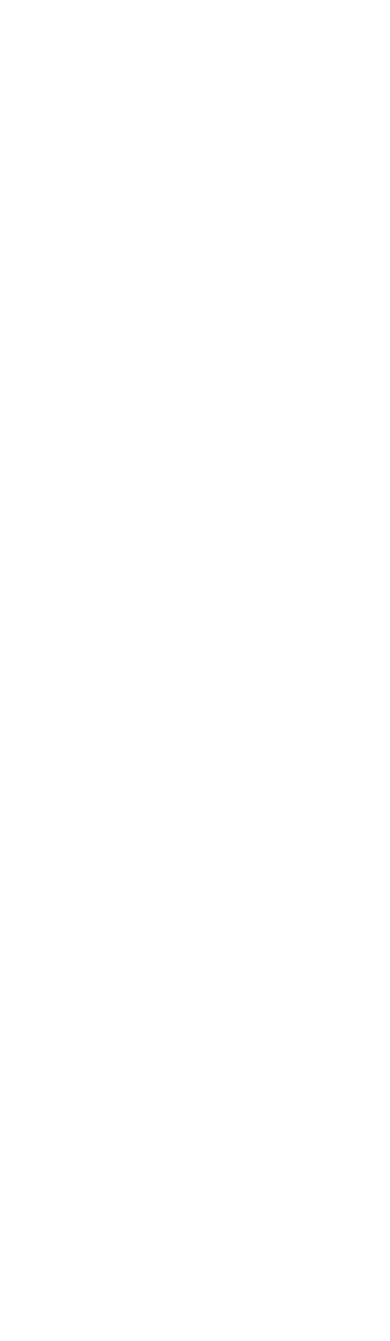
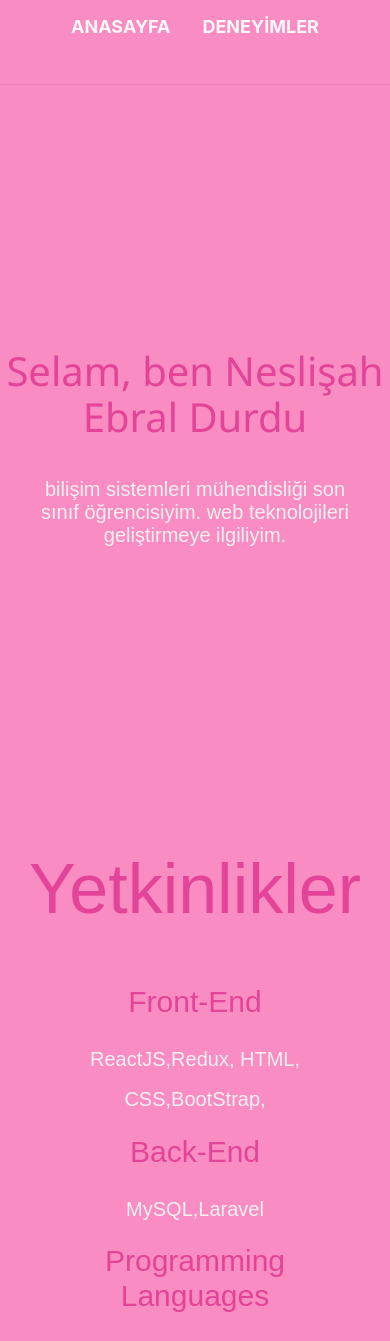
Before and after one commit to nesli10/portfolio, a React (Create React App) app: page / in a window 390 px wide. Shown: the top 1341 px of the page. Before the commit the page ends 844 px from the top, so only its background shows below. Built offline with nearby package versions, Linux system fonts and the light colour scheme.

Commit message:
new update

```diff
--- a/package.json
+++ b/package.json
@@ -6,8 +6,11 @@
     "@testing-library/jest-dom": "^5.16.5",
     "@testing-library/react": "^13.4.0",
     "@testing-library/user-event": "^13.5.0",
+    "antd": "^5.3.0",
     "react": "^18.2.0",
     "react-dom": "^18.2.0",
+    "react-helmet": "^6.1.0",
+    "react-router-dom": "^6.8.2",
     "react-scripts": "5.0.1",
     "web-vitals": "^2.1.4"
   },
--- a/src/App.css
+++ b/src/App.css
@@ -1,38 +1,143 @@
-.App {
-  text-align: center;
+
+.navbar {
+    height: 85px;
+    justify-content: center;
+    background-color: #f98cc2;
+    }
+    .navbaritem{
+      display: flex;
+      align-items: center;
+      justify-content: center;
+      padding-top: 1%;
+    }
+    .navbarlink{
+      color: rgb(248, 247, 247) !important;
+      font-weight: bold ;
+      font-size: large;
+    }
+     .ant-menu-item::after, .ant-menu-submenu::after {
+        border: none !important;
+    }
+    .ant-menu-item-selected {
+      color: #09090a !important;
+    }
+    /* footer css başlangıç*/
+.footer {
+   width: 100% ;
+   height: 250px;
+   background: #f98cc2;
+   display: flex ;
+   justify-content: center;
+   align-items: center ;
+   flex-direction: column ;
+   padding-top: 10px ;
+
  }
 
-.App-logo {
-  height: 40vmin;
-  pointer-events: none;
+ .socialMedia svg {
+   color: white;
+   margin: 20px ;
+   font-size: 70px;
+   cursor: pointer;
  }
 
-@media (prefers-reduced-motion: no-preference) {
-  .App-logo {
-    animation: App-logo-spin infinite 20s linear;
-  }
-}
-
-.App-header {
-  background-color: #282c34;
-  min-height: 100vh;
-  display: flex;
-  flex-direction: column;
-  align-items: center;
-  justify-content: center;
-  font-size: calc(10px + 2vmin);
+ .footer p {
    color: white;
  }
 
-.App-link {
-  color: #61dafb;
+ @media only screen and (max-width: 600px) {
+   .footer svg {
+     font-size: 50px ;
+   }
+ }
+ .iconbtn{
+   margin: 5rem;
+   right: 2rem;
+
+ }
+ /* footer css bitiş */
+ .home {
+   width: 100%;
+   align-items: center;
+   font-family: "Arial", sans-serif;
+   background-color: #f98cc2;
  }
 
-@keyframes App-logo-spin {
-  from {
-    transform: rotate(0deg);
+ .about {
+   width: 100%;
+   height: calc(100vh - 100px);
+   display: flex;
+   flex-direction: column;
+   justify-content: center;
+   align-items: center;
+   text-align: center;
+   background-color: #f98cc2;
+   color: #f0f0f0;
  }
-  to {
-    transform: rotate(360deg);
+
+ .about h2 {
+   font-family: "Segoe UI", Tahoma, Geneva, Verdana, sans-serif;
+   font-size: 80px;
+   color: #e34497;
+   height: 50px;
+   margin-bottom: 70px;
+ }
+
+ .about .prompt {
+   width: 40%;
+   font-size: 30px;
+ }
+ .prompt svg {
+   font-size: 60px;
+   margin: 5px;
+   color: white;
+ }
+ .skills {
+  font-size: 35px;
+  width: 100%;
+  display: flex;
+  justify-content: center;
+  flex-direction: column;
+  align-items: center;
+  padding-top: 20px;
+}
+
+.skills h1 {
+  color: #e34497;
+}
+
+.skills .list {
+  list-style: none;
+  width: 60%;
+  color: #f0f0f0;
+}
+
+.list span {
+  font-size: 20px;
+}
+.skills h2{
+  margin-top: 20px;
+  color: #e34497;
+}
+@media only screen and (max-width: 600px) {
+  .about h2 {
+    font-size: 40px;
+  }
+
+  .about .prompt {
+    margin-top: 10px;
+    font-size: 20px;
+    width: 80%;
+  }
+
+  .skills {
+    text-align: center;
+  }
+  .list {
+    padding: 0;
+  }
+
+  .skills h2 {
+    font-size: 30px;
   }
 }
--- a/src/App.js
+++ b/src/App.js
@@ -1,7 +1,18 @@
 import "./App.css";
+import React from "react";
+import Home from "./Home";
+import { Routes, Route } from "react-router-dom";
+import Deneyim from "./Deneyim";
 
 function App() {
-  return <div className="App"></div>;
+  return (
+    <div>
+      <Routes>
+        <Route path="/" element={<Home />}></Route>
+        <Route path="/deneyim" element={<Deneyim />}></Route>
+      </Routes>
+    </div>
+  );
 }
 
 export default App;
--- /dev/null
+++ b/src/Deneyim.js
@@ -0,0 +1,19 @@
+import React from "react";
+import { Helmet } from "react-helmet";
+import Header from "./Header";
+import Footer from "./Footer";
+
+function Deneyimler() {
+  return (
+    <div>
+      <Helmet>
+        <title>deneyimler</title>
+      </Helmet>
+      <Header></Header>
+      <div>deneyimler</div>
+      <Footer></Footer>
+    </div>
+  );
+}
+
+export default Deneyimler;
--- /dev/null
+++ b/src/Footer.js
@@ -0,0 +1,39 @@
+import React from "react";
+import { Button } from "antd";
+import {
+  LinkedinOutlined,
+  GithubOutlined,
+  MailOutlined,
+} from "@ant-design/icons";
+
+function Footer() {
+  return (
+    <div>
+      <div className="footer">
+        <div className="socialMedia">
+          <Button
+            className="iconbtn"
+            type="link"
+            href="https://github.com/nesli10"
+            icon={<GithubOutlined />}
+          />
+          <Button
+            className="iconbtn"
+            type="link"
+            href="https://www.linkedin.com/in/neslisahebraldurdu/"
+            icon={<LinkedinOutlined />}
+          />
+          <Button
+            className="iconbtn"
+            type="link"
+            href=""
+            icon={<MailOutlined />}
+          />
+        </div>
+        <p> &copy; 2023 Neslişah Ebral Durdu </p>
+      </div>
+    </div>
+  );
+}
+
+export default Footer;
--- /dev/null
+++ b/src/Header.js
@@ -0,0 +1,24 @@
+import React from "react";
+import { Menu } from "antd";
+import { Link } from "react-router-dom";
+
+function Header() {
+  return (
+    <div>
+      <Menu mode="horizontal" className="navbar">
+        <Menu.Item className="navbaritem">
+          <Link className="navbarlink" to="/">
+            ANASAYFA
+          </Link>
+        </Menu.Item>
+        <Menu.Item className="navbaritem">
+          <Link className="navbarlink" to="/deneyim">
+            DENEYİMLER
+          </Link>
+        </Menu.Item>
+      </Menu>
+    </div>
+  );
+}
+
+export default Header;
--- /dev/null
+++ b/src/Home.js
@@ -0,0 +1,46 @@
+import React from "react";
+import Header from "./Header";
+import { Helmet } from "react-helmet";
+import Footer from "./Footer";
+
+function Home() {
+  return (
+    <div>
+      <div className="home">
+        <Helmet>
+          <title>Anasayfa</title>
+        </Helmet>
+        <Header></Header>
+        <div className="about">
+          <h2>Selam, ben Neslişah Ebral Durdu</h2>
+          <div className="prompt">
+            <p>
+              bilişim sistemleri mühendisliği son sınıf öğrencisiyim. web
+              teknolojileri geliştirmeye ilgiliyim.
+            </p>
+          </div>
+        </div>
+        <div className="skills">
+          <h1>Yetkinlikler</h1>
+          <ol className="list">
+            <li className="item">
+              <h2>Front-End</h2>
+              <span>ReactJS,Redux, HTML, CSS,BootStrap,</span>
+            </li>
+            <li className="item">
+              <h2>Back-End</h2>
+              <span>MySQL,Laravel</span>
+            </li>
+            <li className="item">
+              <h2>Programming Languages</h2>
+              <span>JavaScript, Java,C#,Php</span>
+            </li>
+          </ol>
+        </div>
+      </div>
+      <Footer></Footer>
+    </div>
+  );
+}
+
+export default Home;
--- a/src/index.js
+++ b/src/index.js
@@ -1,7 +1,11 @@
 import React from "react";
 import ReactDOM from "react-dom/client";
-import "./index.css";
 import App from "./App";
-
+import { BrowserRouter } from "react-router-dom";
+import "antd/dist/reset.css";
 const root = ReactDOM.createRoot(document.getElementById("root"));
-root.render(<App />);
+root.render(
+  <BrowserRouter>
+    <App />
+  </BrowserRouter>
+);
```
Also changed, not shown: 1 other file (tests, documents, lock files or other folders). Lines whose indentation alone changed are shown as unchanged.
